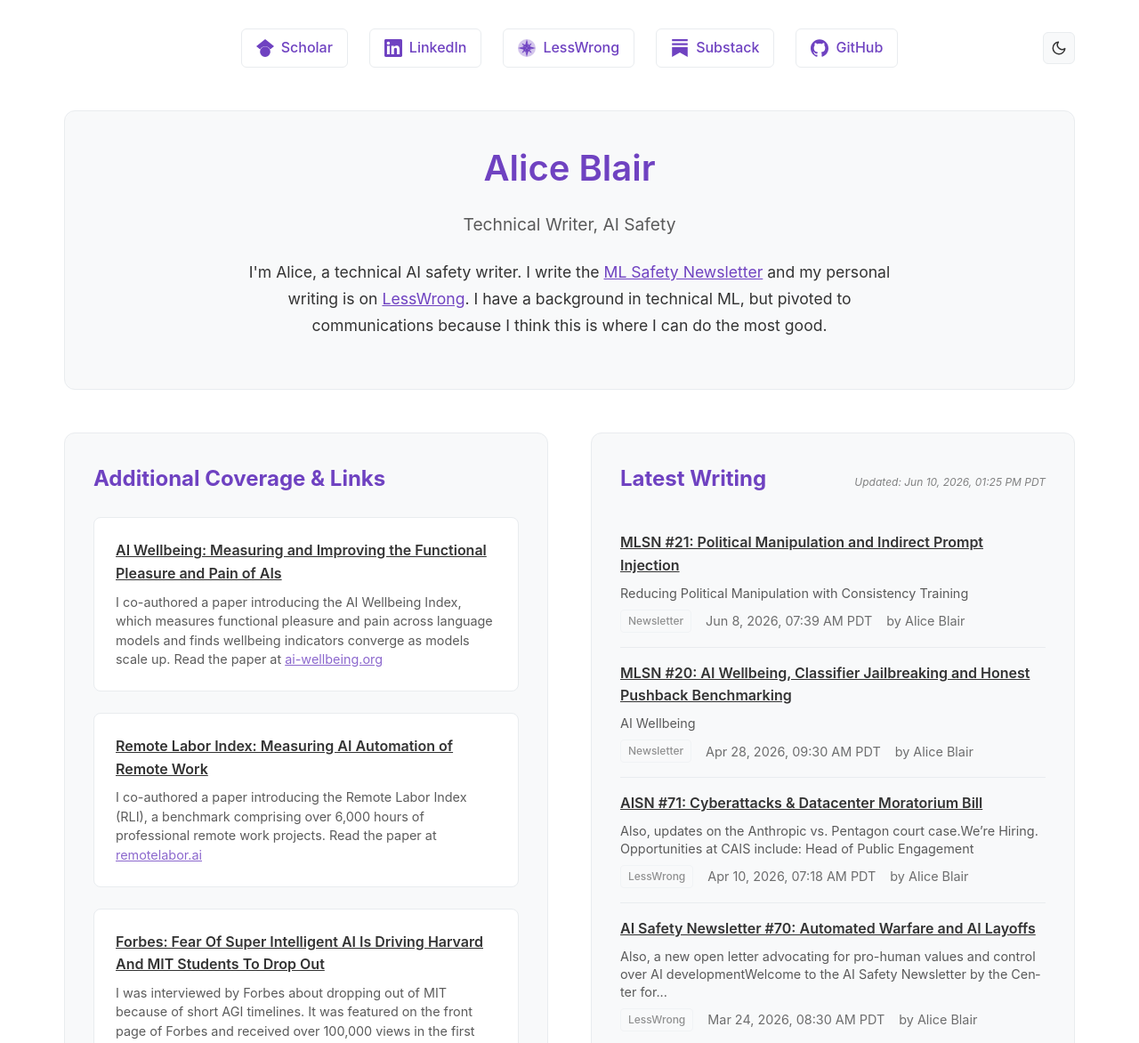
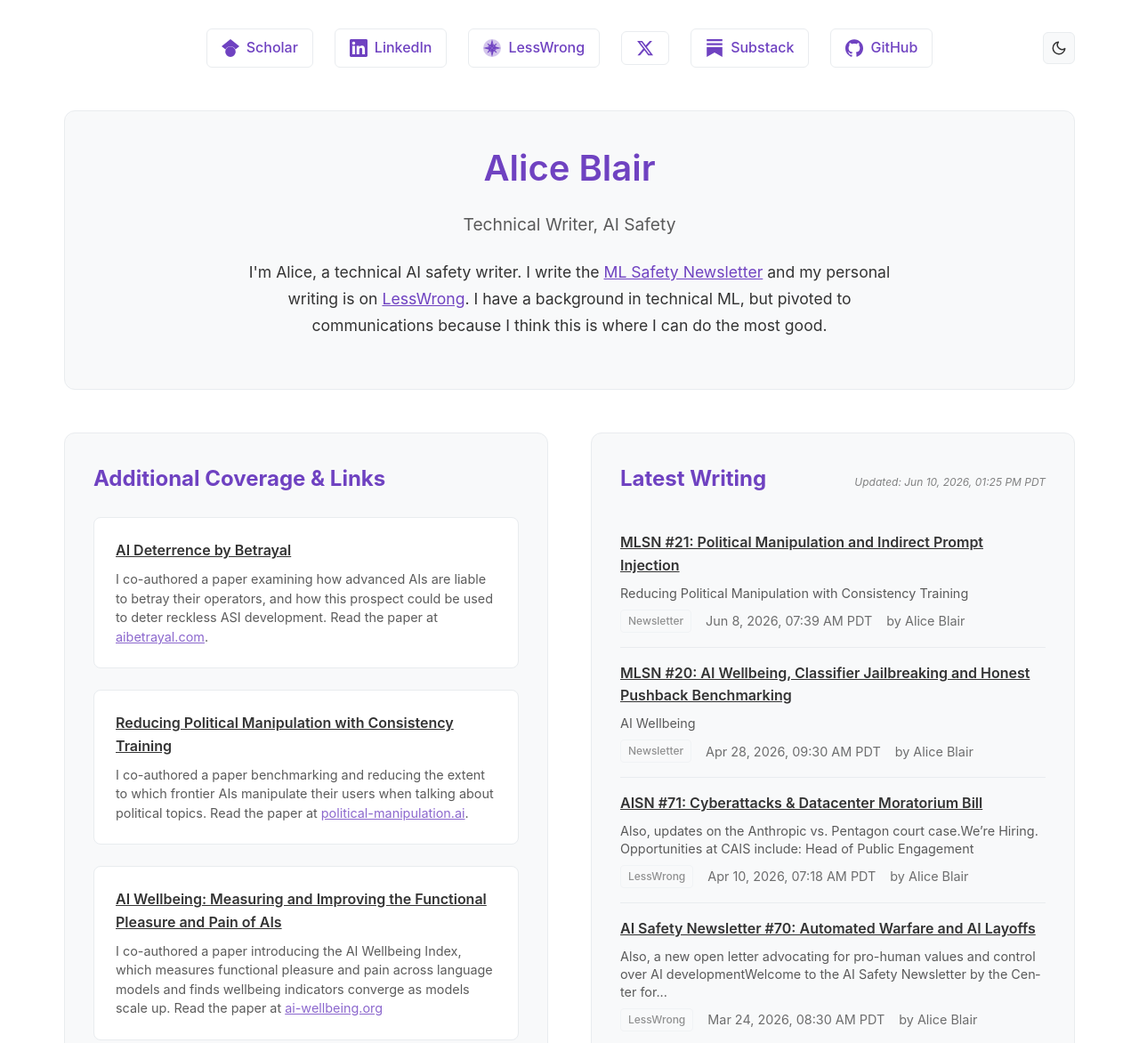
Before and after one commit to Diatom33/Diatom33.github.io, a website: page index.html in a window 1280 px wide. Shown: the top 1172 px of the page at 89% size. Drawn offline with Linux system fonts and the light colour scheme.

Commit message:
Add new papers and X profile link
Add AI Deterrence by Betrayal and Reducing Political Manipulation with
Consistency Training to the coverage section (and llms.txt), and add an
X profile link (@bicellaria). Sync llms.txt with the AI Wellbeing paper
already on the site.

Co-Authored-By: Claude Opus 4.8 (1M context) <noreply@anthropic.com>

```diff
--- a/index.html
+++ b/index.html
@@ -430,6 +430,11 @@
                     </svg>
                     LessWrong
                 </a>
+                <a href="https://x.com/bicellaria" target="_blank" aria-label="X (@bicellaria)">
+                    <svg class="link-icon" role="img" viewBox="0 0 24 24" fill="currentColor" aria-hidden="true">
+                        <path d="M18.244 2.25h3.308l-7.227 8.26 8.502 11.24H16.17l-5.214-6.817L4.99 21.75H1.68l7.73-8.835L1.254 2.25H8.08l4.713 6.231zm-1.161 17.52h1.833L7.084 4.126H5.117z" />
+                    </svg>
+                </a>
                 <a href="https://substack.com/@aliceblair2" target="_blank">
                     <svg class="link-icon" role="img" viewBox="0 0 24 24" fill="currentColor" aria-hidden="true">
                         <path d="M22.539 8.242H1.46V5.406h21.08v2.836zM1.46 10.812V24L12 18.11 22.54 24V10.812H1.46zM22.54 0H1.46v2.836h21.08V0z" />
@@ -474,6 +479,14 @@
             <section class="coverage-section">
                 <h3>Additional Coverage & Links</h3>
                 <div class="coverage-grid">
+                    <div class="coverage-item">
+                        <h4><a href="https://aibetrayal.com/" target="_blank">AI Deterrence by Betrayal</a></h4>
+                        <p>I co-authored a paper examining how advanced AIs are liable to betray their operators, and how this prospect could be used to deter reckless ASI development. Read the paper at <a href="https://aibetrayal.com/" target="_blank">aibetrayal.com</a>.</p>
+                    </div>
+                    <div class="coverage-item">
+                        <h4><a href="https://political-manipulation.ai/" target="_blank">Reducing Political Manipulation with Consistency Training</a></h4>
+                        <p>I co-authored a paper benchmarking and reducing the extent to which frontier AIs manipulate their users when talking about political topics. Read the paper at <a href="https://political-manipulation.ai/" target="_blank">political-manipulation.ai</a>.</p>
+                    </div>
                     <div class="coverage-item">
                         <h4><a href="https://ai-wellbeing.org/" target="_blank">AI Wellbeing: Measuring and Improving
                                 the Functional Pleasure and Pain of AIs</a></h4>
```
Also changed, not shown: llms.txt (+16 -0 lines).
